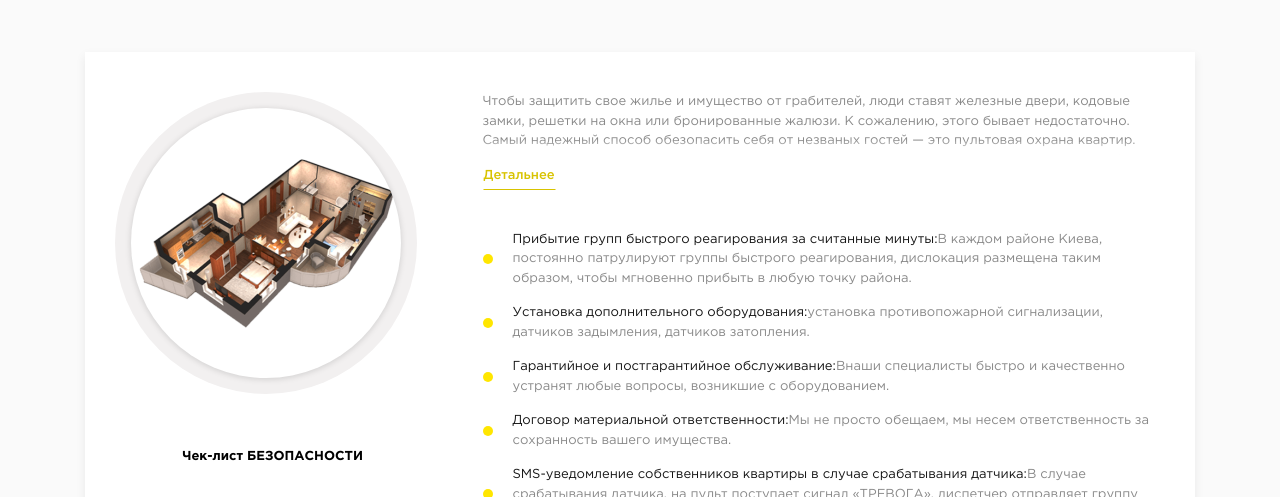
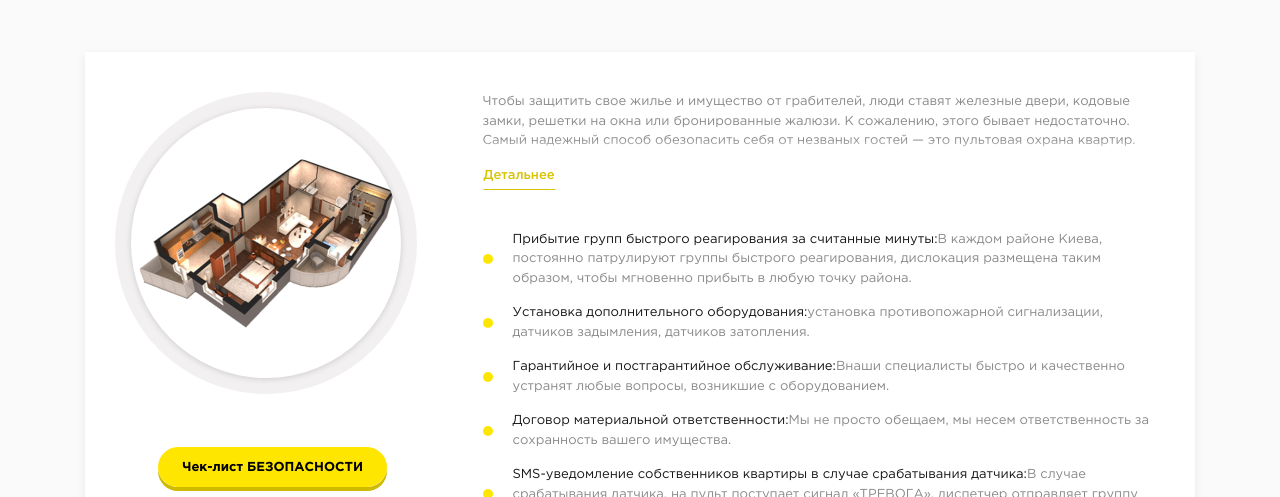
Before and after one commit to BondYuriy/sheriff, a website: page src/service-item.html in a window 1280 px wide. Shown: the part 303-800 px from the top of the page. Drawn offline with nearby package versions, Linux system fonts and the light colour scheme; files that its build step writes are made by us from their sources.

Commit message:
adds btn

```diff
--- a/src/sass/pages/service-item.scss
+++ b/src/sass/pages/service-item.scss
@@ -39,13 +39,10 @@
         }
       }
 
-      & .title {
+      & .btn-yellow-small {
         display: block;
-        color: $black-color;
-        font-size: 13px;
-        font-weight: $bold;
-        text-align: center;
-        margin-bottom: 33px;
+        width: 229px;
+        margin: 0 auto 33px auto;
       }
 
       & .btn {
--- a/src/service-item.html
+++ b/src/service-item.html
@@ -251,7 +251,7 @@
                     <img src="img/Image_41.png" alt="foto">
                   </div>
                 </div>
-                <span class="title">Чек-лист БЕЗОПАСНОСТИ</span>
+                <a href="#" class="btn-yellow-small">Чек-лист БЕЗОПАСНОСТИ</a>
                 <a class="btn btn-transparent" href="#">Калькулятор охраны</a>
               </div>
               <div class="info">
```
Also changed, not shown: build/css/styles.css, build/service-item.html.
